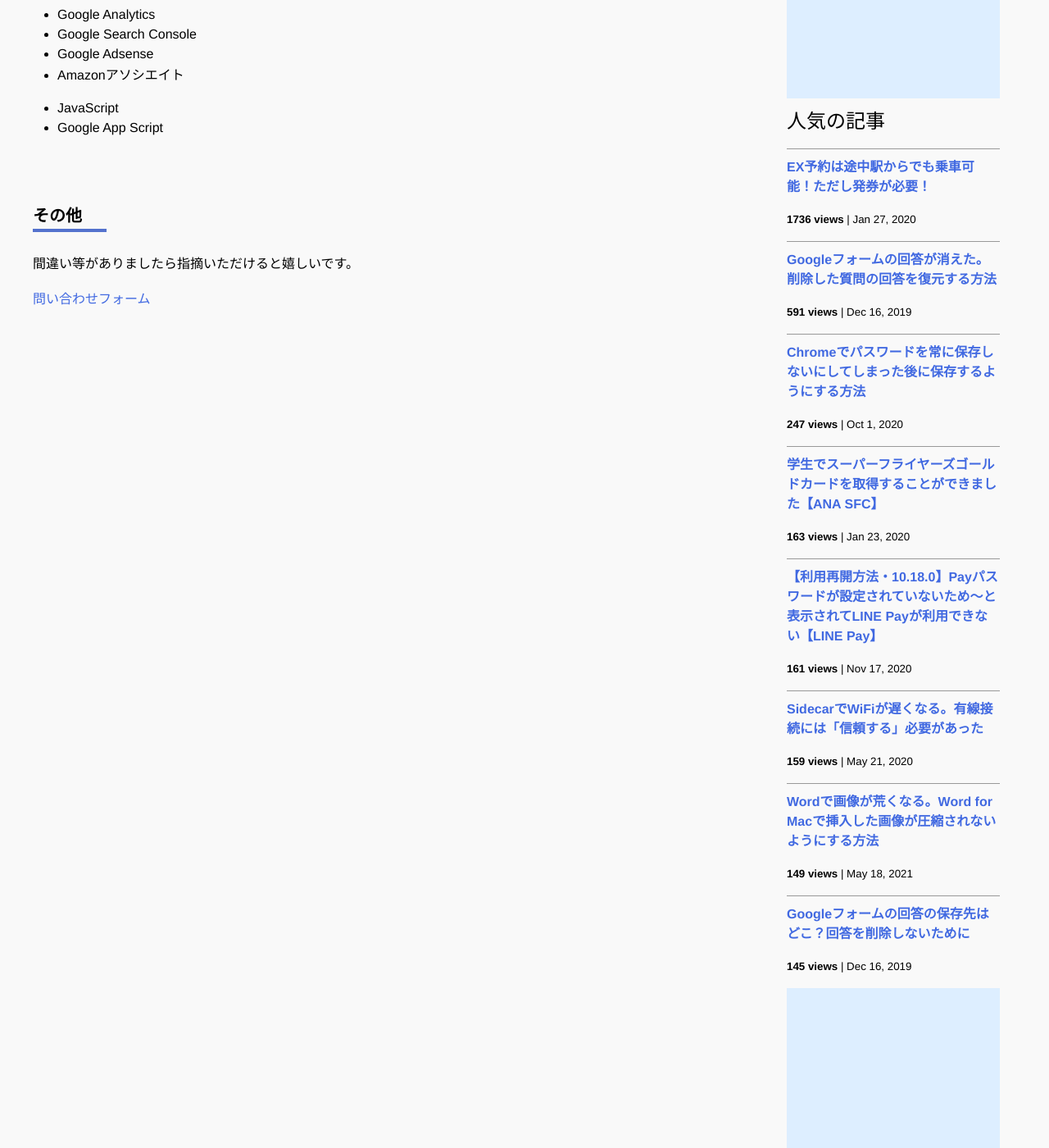
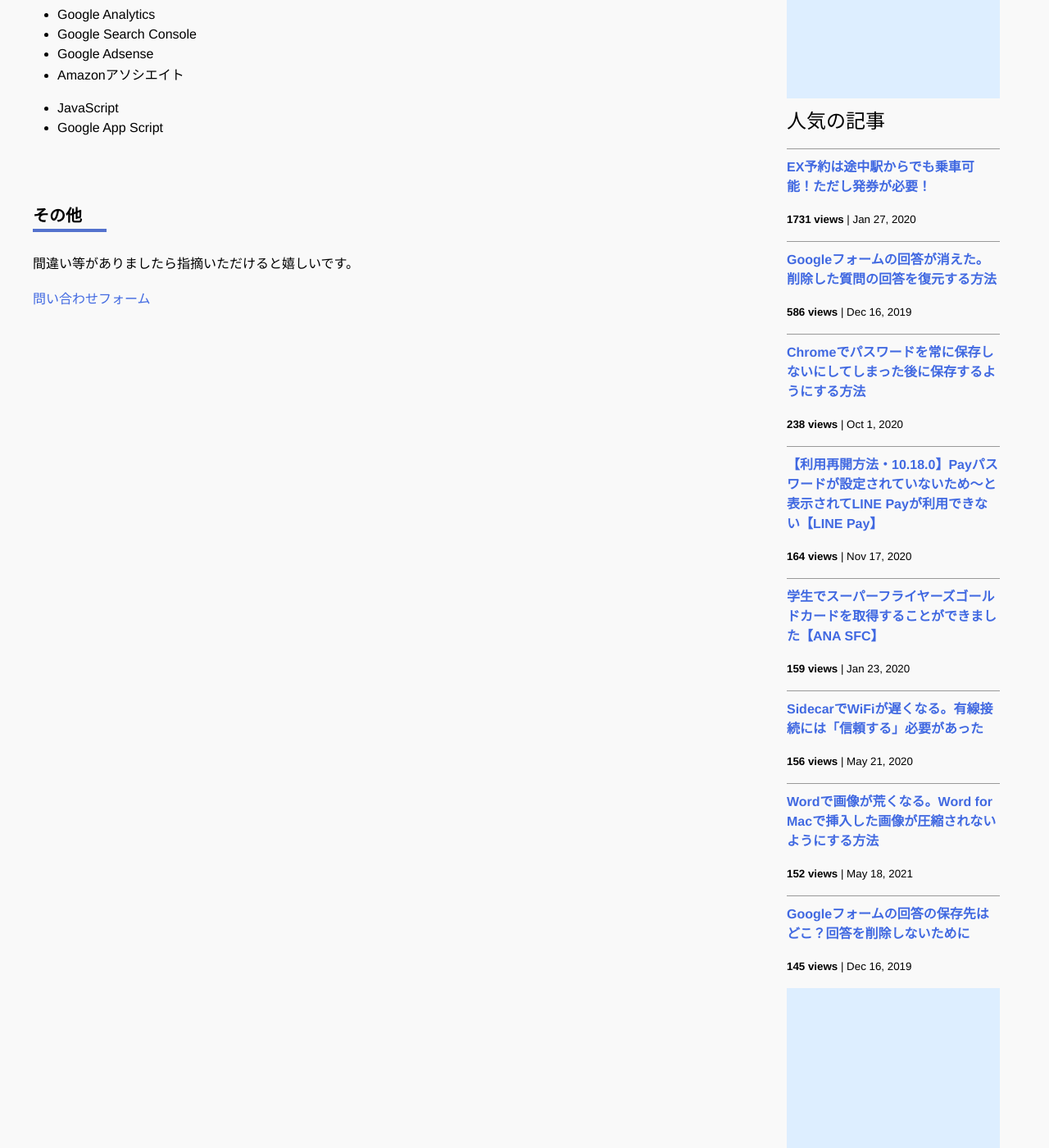
Before and after one commit to iwanaminami/shoyaiwaname, a Jekyll site: the page built from about.markdown, in a window 1280 px wide and 1400 px high, scrolled down 693 px. Shown: the whole window at 82% size. Built offline with Jekyll 4.4.1, drawn with Linux system fonts in a browser that asks for light colours; nearby versions of some CDN libraries; comment, search, counter and statistics services are not loaded.

Commit message:
a new commit message

```diff
--- a/_data/popularposts.yml
+++ b/_data/popularposts.yml
@@ -1,17 +1,17 @@
 side:
-  - view: 1736
+  - view: 1731
     url: /2020/01/27/ex-rideontheway.html
-  - view: 591
+  - view: 586
     url: /2019/12/16/restore-googleform.html
-  - view: 247
+  - view: 238
     url: /2020/10/01/googlepassword.html
-  - view: 163
-    url: /2020/01/23/sfcgold.html
-  - view: 161
+  - view: 164
     url: /2020/11/17/linepay.html
   - view: 159
+    url: /2020/01/23/sfcgold.html
+  - view: 156
     url: /2020/05/21/sidecar-via-cable.html
-  - view: 149
+  - view: 152
     url: /2021/05/18/image-compression-word.html
   - view: 145
     url: /2019/12/16/googleform-answers.html
```
